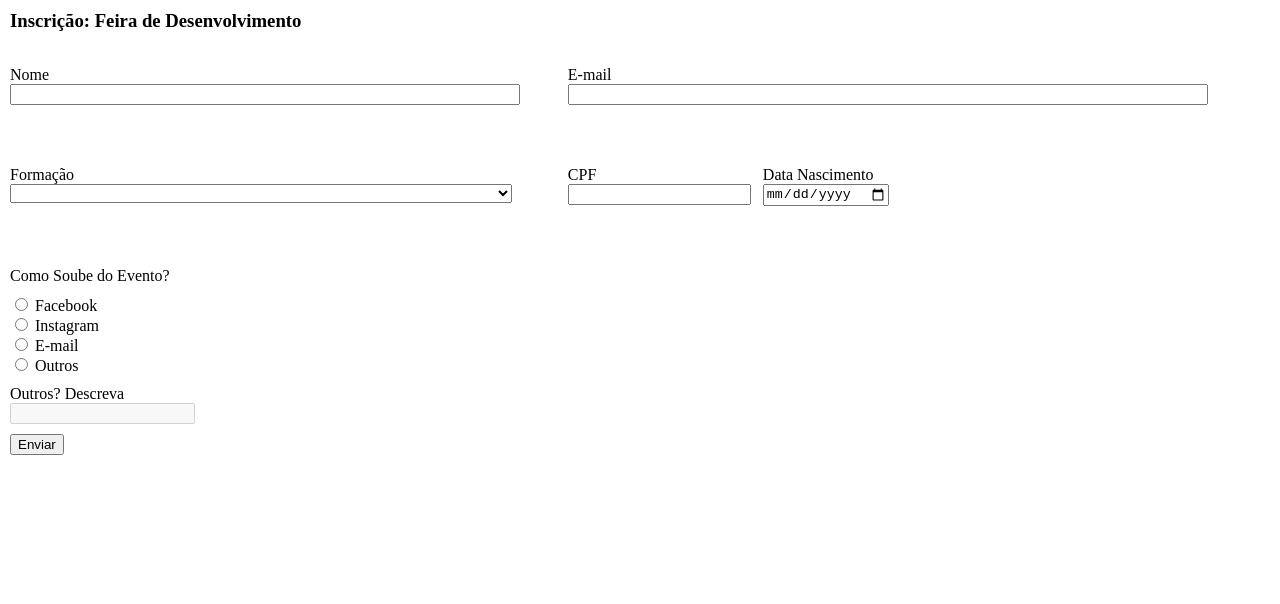
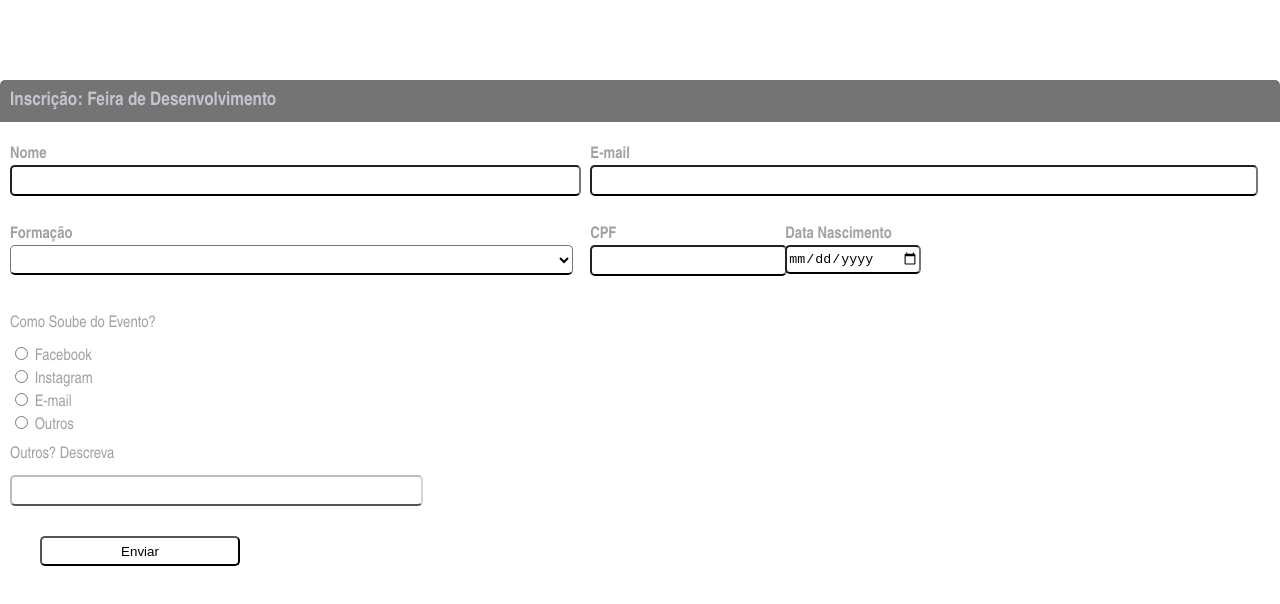
Before and after one commit to Nihagy/formulario, a plain HTML site: page index.html in a window 1280 px wide. Drawn offline with Linux system fonts and the light colour scheme.

Commit message:
Detalhar aparencia

```diff
--- a/css/style.css
+++ b/css/style.css
@@ -8,70 +8,110 @@ body{
     margin: 0;
     display: grid;
     grid-template-areas:    'nav' 'nav' 'nav' 'nav'
+                            'header' 'header' 'header' 'header'
                             'form' 'form' 'form' 'form'
                             'form' 'form' 'form' 'form';
     grid-template-columns: 25vw 25vw 25vw 25vw;
-    grid-template-rows: 7vh 60vh;
+    grid-template-rows: 10vh 7vh 60vh;
+    font-family:  'Arial Narrow', Arial, sans-serif
 }
 
-nav{
+header{
     grid-area: nav;
     grid-column: 1/5;
-    grid-row: 1;
+    grid-row: 2;
+
 }
 
-h3{
-    margin: 10px;
+header h3{
+    margin: 0;
+    color: #c3c5ce;
+    background-color: #747474;
+    padding: 10px;
+    border-radius: 5px 5px 0px 0px;
 }
 
 form{
     display: grid;
     grid-area: form;
     grid-column: 1/5;
-    grid-row: 2/4;
+    grid-row: 3/5;
     margin: 10px;
+    /* grid-template-columns: repeat(4, 1fr); */
+}
+form div{
+
+    /* margin: 10px; */
 }
 
 form div{
     display: block;
+    margin-bottom: 10px;
 }
 
-#formcl1{
+#ipt_boder{
+    border-radius: 5px;
+    border-bottom: 2px solid;
+    height: 25px;
+    background-color: white;
+}
+
+select#ipt_boder.form_formacao{
+    height: 30px
+}
+
+#form_cl1{
     grid-column: 1/3;
 }
 
-#formcl1 input, select{
-    width: 90%;
+#form_cl1, #form_cl2 label{
+    font-weight: bold;
 }
 
-#formcl2{
+#form_cl2{
     grid-column: 3/5;
-}
-
-#formcl2 input{
-    width: 90%;
 }
 
 .coluna2_linha1{
     display: flex;
 }
 
-.coluna2_linha1 input{
-    margin-right: 10px;
-    width: 200px;
-}
-/*
-#formc1l2{
-    grid-column: 1;
-    grid-row: 3;
+/* .coluna2_linha1.calendario{
+    padding: 200px;
 } */
 
-#formc1l2 div{
-    margin-bottom: 10px;
+
+#form_cl2 input{
+    width: 97%;
+}
+
+#form_cl1 input, select{
+    width: 97%;
 }
 
 
-/*
-#formpt3{
-    grid-column: 1/3;
-} */
+.coluna2_linha1 input{
+    margin-right: 10px;
+    grid-column: 1/4;
+}
+
+.outros{
+    width: 100%;
+    margin-top: 10px;
+}
+
+label{
+    color: #a1a1a2;
+}
+
+#btn_enviar{
+    margin: 20px 0px 0px 30px;
+    height: 30px;
+    width: 200px;
+    border-radius: 5px;
+    background-color: white;
+}
+
+#form_c1l2 div{
+    margin-bottom: 10px;
+}
--- a/index.html
+++ b/index.html
@@ -10,25 +10,28 @@
 </head>
 <body>
 
-    <nav>
+    <nav></nav>
+
+    <header>
         <h3>Inscrição: Feira de Desenvolvimento</h3>
-    </nav>
+    </header>
 
     <form name="form_in" action="" method="POST">
 
-        <div id="formcl1">
-            <label for="">Nome</label><br>
-            <input type="text" >
+        <div id="form_cl1">
+            <label id="nome" for="">Nome</label><br>
+            <input id="ipt_boder" type="text" required>
         </div>
 
-        <div id="formcl2">
+        <div id="form_cl2">
             <label for="">E-mail</label><br>
-            <input type="email" name="" id="">
+            <input id="ipt_boder" type="email" name="" id="" required>
         </div>
 
-        <div id="formcl1">
+
+        <div id="form_cl1">
             <label for="">Formação</label><br>
-            <select name="" id="">
+            <select class="form_formacao" id="ipt_boder" name="formacao" height="50" required>
                 <option value=""></option>
                 <option value="">Bacharelado</option>
                 <option value="">Licenciatura</option>
@@ -37,19 +40,18 @@
             </select>
         </div>
 
-        <div class="coluna2_linha1" id="formcl2">
-            <div>
+        <div class="coluna2_linha1" id="form_cl2">
+            <div class="cpf_documento">
                 <label for="">CPF</label><br>
-                <input type="number" name="" id="">
+                <input id="ipt_boder" type="number" name="" id="" required>
             </div>
-
-            <div>
+            <div class="calendario">
                 <label for="">Data Nascimento</label><br>
-                <input type="date" name="" id="">
+                <input id="ipt_boder" class="" type="date" name="datanasc"  required>
             </div>
         </div>
 
-        <div class="sobre_evento" id="formc1l2" >
+        <div class="sobre_evento" id="form_c1l2" >
             <div>
                 <label for="">Como Soube do Evento?</label><br>
             </div>
@@ -65,18 +67,12 @@
             </div>
             <div>
                 <label for="">Outros? Descreva</label><br>
-                <input class="outros" type="text" for="coutros" disabled>
+                <input id="ipt_boder" class="outros" type="text" for="coutros" disabled>
             </div>
             <div>
-                <input type="button" value="Enviar">
+                <input id="btn_enviar" type="button" value="Enviar">
             </div>
         </div>
-
-
-
-
-
-
 
     </form>
 
```
